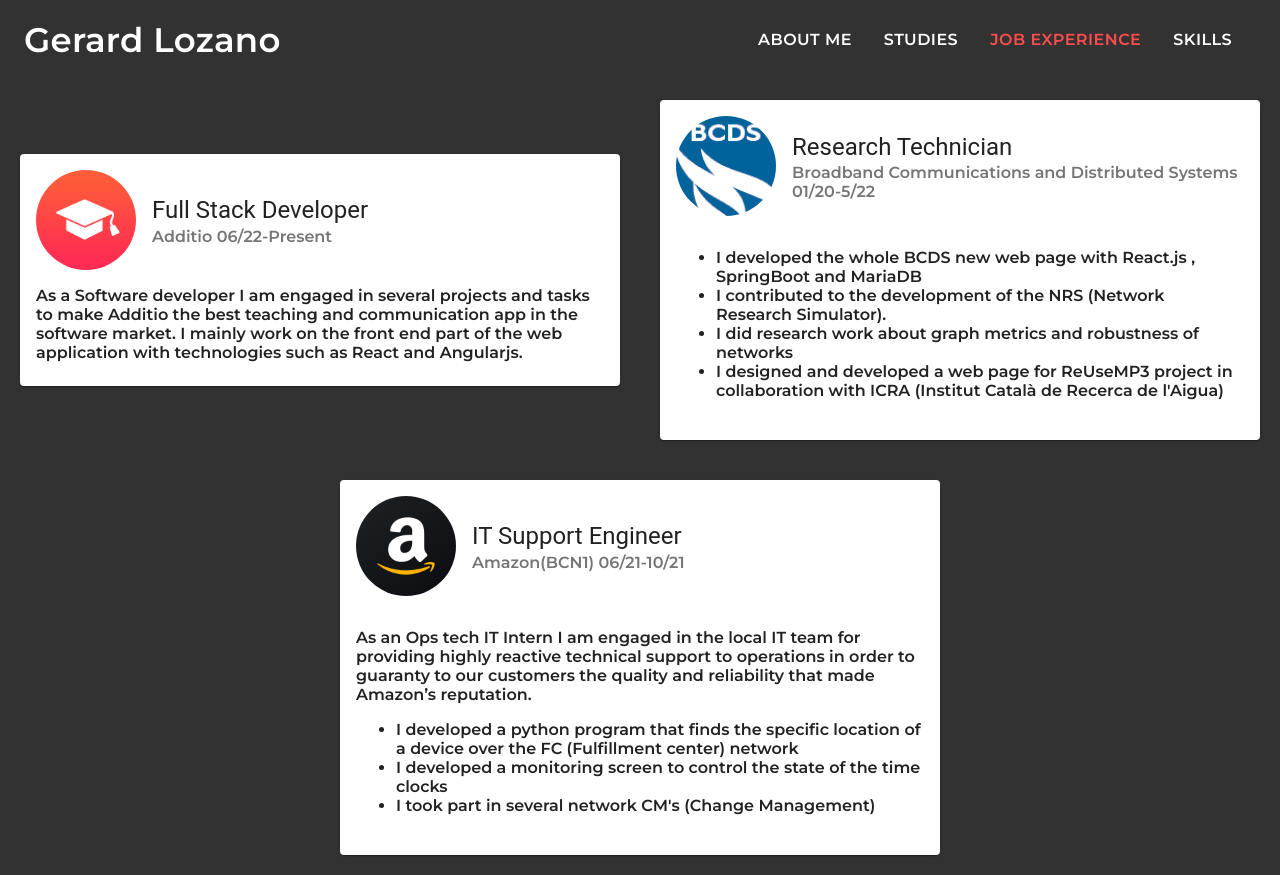
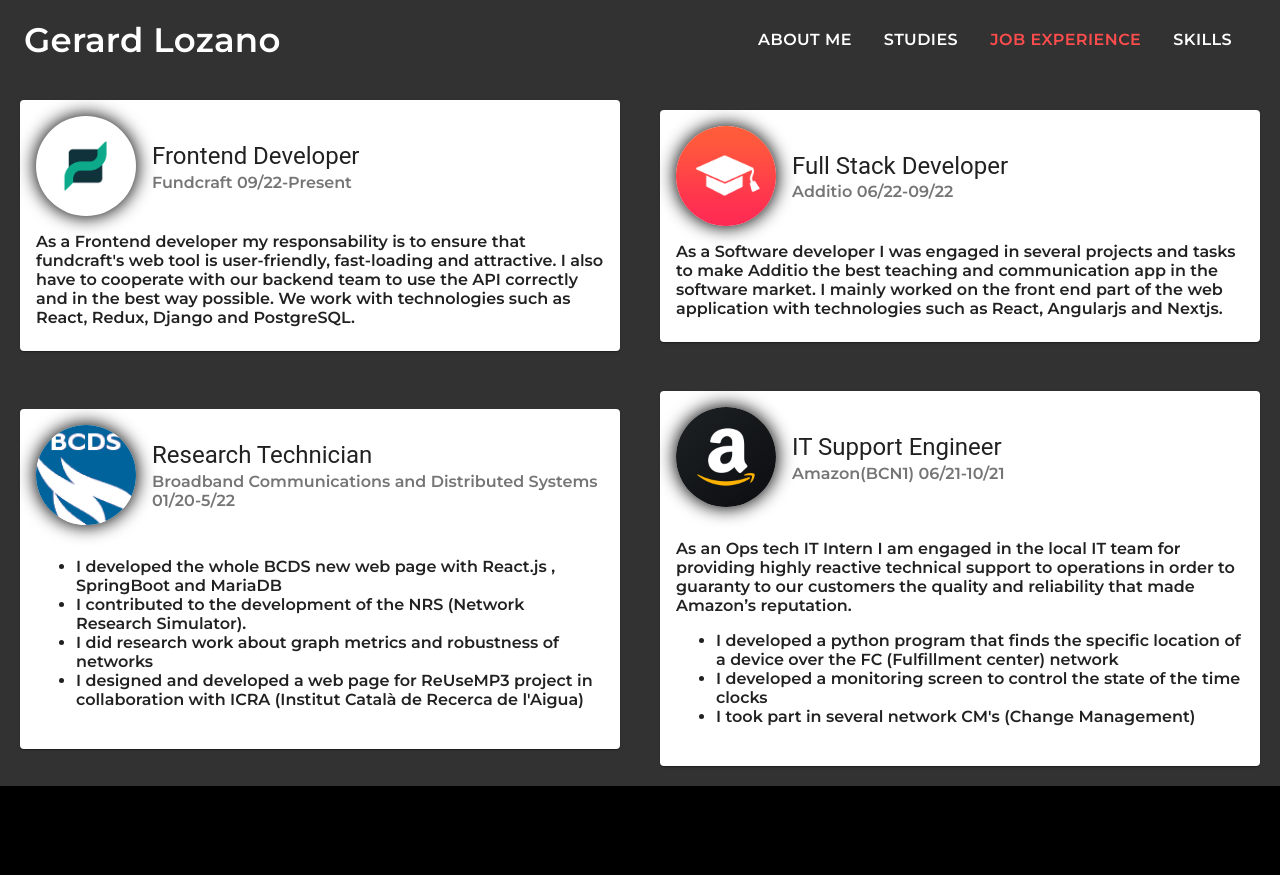
Before and after one commit to gerex1408/MyReactWeb, a React (Create React App) app: page /jobexperience in a window 1280 px wide. After the commit the page ends 800 px from the top, so only its background shows below. Built offline with nearby package versions, Linux system fonts and the light colour scheme.

Commit message:
fudcraft update and some new skills

```diff
--- a/src/Components/JobComponent.js
+++ b/src/Components/JobComponent.js
@@ -10,6 +10,7 @@
     },
     cardImage:{
         borderRadius:"50%",
+        boxShadow: "0px 0px 18px 1px black",
         height:"100px",
         width:"100px"
     },
--- a/src/Components/JobExperience.js
+++ b/src/Components/JobExperience.js
@@ -6,6 +6,7 @@
 import amazon from '../images/amazon.png';
 import bcds from '../images/bcds_logo.gif';
 import additio from '../images/additio.png';
+import fundcraft from '../images/fundcraft.png'
 
 const useStyles = makeStyles({
     root:{
@@ -47,17 +48,21 @@
 
     const description1= "<ul><li>I developed the whole BCDS new web page with React.js , SpringBoot and MariaDB</li><li>I contributed to the development of the NRS (Network Research Simulator).</li><li>I did research work about graph metrics and robustness of networks</li><li>I designed and developed a web page for ReUseMP3 project in collaboration with ICRA (Institut Català de Recerca de l'Aigua)</li></ul>"
     const description2= "<p>As an Ops tech IT Intern I am engaged in the local IT team for providing highly reactive technical support to operations in order to guaranty to our customers the quality and reliability that made Amazon’s reputation.</p> <ul><li>I developed a python program that finds the specific location of a device over the FC (Fulfillment center) network</li><li>I developed a monitoring screen to control the state of the time clocks</li><li>I took part in several network CM's (Change Management)</li></ul>"
-    const description3= "As a Software developer I am engaged in several projects and tasks to make Additio the best teaching and communication app in the software market. I mainly work on the front end part of the web application with technologies such as React and Angularjs."
+    const description3= "As a Software developer I was engaged in several projects and tasks to make Additio the best teaching and communication app in the software market. I mainly worked on the front end part of the web application with technologies such as React, Angularjs and Nextjs."
+    const description4= "As a Frontend developer my responsability is to ensure that fundcraft's web tool is user-friendly, fast-loading and attractive. I also have to cooperate with our backend team to use the API correctly and in the best way possible. We work with technologies such as React, Redux, Django and PostgreSQL."
 
     return(
         <div className={classes.root} style={s_size_height||m_size?{height:"100%"}:{height:"90vh"}}>
             <div className={classes.innerDiv}>
                 <animated.div style={props1} className={classes.innerDiv}>
                     <div className={classes.rowDiv}>
-                        <JobComponent image={additio} title={"Full Stack Developer"} subtitle={"Additio"} date={"06/22-Present"} description={description3} />
+                        <JobComponent image={fundcraft} title={"Frontend Developer"} subtitle={"Fundcraft"} date={"09/22-Present"} description={description4} />
+                        <JobComponent image={additio} title={"Full Stack Developer"} subtitle={"Additio"} date={"06/22-09/22"} description={description3} />
+                    </div>
+                    <div className={classes.rowDiv}>
                         <JobComponent image={bcds} title={"Research Technician"} subtitle={"Broadband Communications and Distributed Systems"} date={"01/20-5/22"} description={description1} />
+                        <JobComponent image={amazon} title={"IT Support Engineer"} subtitle={"Amazon(BCN1)"} date={"06/21-10/21"} description={description2} />
                     </div>
-                    <JobComponent image={amazon} title={"IT Support Engineer"} subtitle={"Amazon(BCN1)"} date={"06/21-10/21"} description={description2} />
                 </animated.div>
             </div>
         </div>
--- a/src/Components/Skills.js
+++ b/src/Components/Skills.js
@@ -4,7 +4,7 @@
 import ProgressBar from "react-customizable-progressbar";
 import {useSpring, animated} from 'react-spring';
 import {DiHtml5,DiCss3} from 'react-icons/di'
-import {SiCplusplus,SiJavascript,SiReact,SiMysql,SiUbuntu,SiSpring, SiGnubash,SiJava,SiPython,SiHaskell,SiAngular,SiAndroid,SiDocker,SiWindows,SiApple} from 'react-icons/si'
+import {SiCplusplus,SiJavascript,SiReact,SiMysql,SiUbuntu,SiNextdotjs, SiGnubash,SiJava,SiPython,SiHaskell,SiAngular,SiAndroid,SiDocker,SiWindows,SiApple} from 'react-icons/si'
 import {FaGitAlt} from 'react-icons/fa'
 import SkillComponent from "./SkillComponent";
 
@@ -103,7 +103,7 @@
                                 <SkillComponent size={60} progress={85} icon={<SiReact color="#61DBFB"/>} />
                             </Grid>
                             <Grid item xs={12} sm={4} lg={4} className={classes.cell}>
-                                <SkillComponent size={60} progress={85} icon={<SiSpring color="#b5e550"/>} />
+                                <SkillComponent size={60} progress={85} icon={<SiNextdotjs color="#fff"/>} />
                             </Grid>
                             <Grid item xs={12} sm={4} lg={4} className={classes.cell}>
                                 <SkillComponent size={60} progress={85} icon={<SiAngular color="#dd0031"/>} />
@@ -135,13 +135,13 @@
                         <Typography variant="h6" className={classes.title}>Operative Systems</Typography>
                         <Grid container >
                             <Grid item xs={12} sm={4} lg={4} className={classes.cell}>
-                                <SkillComponent size={60} progress={80} icon={<SiUbuntu color="#e95420"/>}  />
+                                <SkillComponent size={60} progress={85} icon={<SiUbuntu color="#e95420"/>}  />
+                            </Grid>
+                            <Grid item xs={12} sm={4} lg={4} className={classes.cell}>
+                                <SkillComponent size={60} progress={80} icon={<SiApple />}  />
                             </Grid>
                             <Grid item xs={12} sm={4} lg={4} className={classes.cell}>
                                 <SkillComponent size={60} progress={75} icon={<SiWindows color="#03d1de"/>} />
-                            </Grid>
-                            <Grid item xs={12} sm={4} lg={4} className={classes.cell}>
-                                <SkillComponent size={60} progress={70} icon={<SiApple />}  />
                             </Grid>
                         </Grid>
                     </Grid>
--- a/src/Components/Studies.js
+++ b/src/Components/Studies.js
@@ -41,13 +41,16 @@
   const s_size = useMediaQuery('(min-width:768px)');
   const xs_size = useMediaQuery('(min-width:425px)');
 
+  const s_size_height = useMediaQuery('(max-height:880px)');
+
+
   const description1 = "I spent 15 years studying in Maristes Girona, including primary and high school. I decided to take the <b>technology branch</b> in high school and that was one of the best decisions that I have taken so far. I am so proud of my education and my best <b>childhood memories </b> are in Maristes."
   const description2 = "EOI stands for <b>Official school of languages</b> in Spanish. It is a public center were you can learn a bunch of languages. In my case, the EOI was the most important part of my <b>English education</b>, I got my <b>C1 level certificate</b> there. I've always been into trying to master English so I can work abroad one day."
   const description3 = "I am currently pursuing my <b>last year</b> of <b>computer engineering </b> at the University of Girona, also known as <b>UdG</b>. I have the feeling that I'm studying the perfect degree for me, I don't think there's an other one that can make me be more motivated and inspired in learning new things than this one."
   const description4 = "An important part of my knowledge as a web developer is Udemy, an online plataform to take coures of any kind. I've completed 3  courses, my first one was to learn <b>HTML and CSS</b>, my second one to learn <b>JavaScript</b> and my last one was an <b>advanced fullStack</b> course of web developing."
 
   return (
-    <div className={classes.root} style={m_size?{height:"100%"}:null}>
+    <div className={classes.root} style={s_size_height||m_size?{height:"100%"}:{height:"90vh"}}>
         <div className={classes.innerDiv}>
 
             <animated.div style={props1}>
```
Also changed, not shown: src/images/fundcraft.png (added), 1 other file (tests, documents, lock files or other folders).
